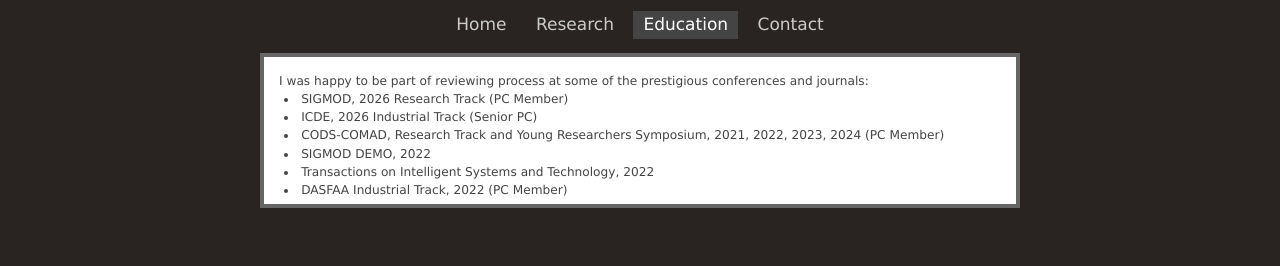
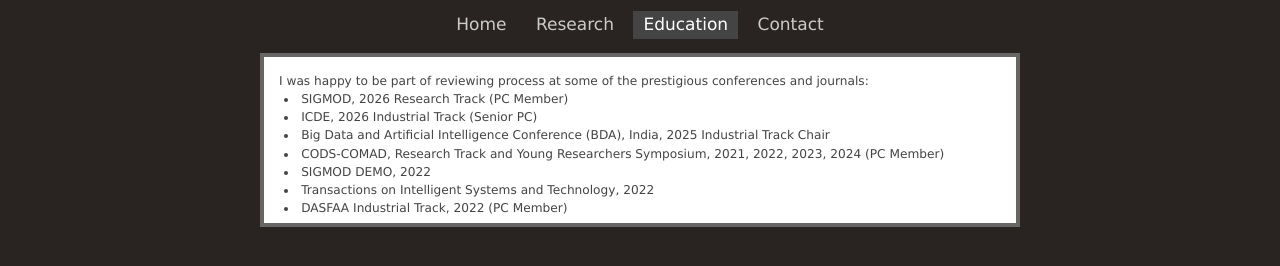
Before and after one commit to skarthikv-dsl/skarthikv-dsl.github.io, a plain HTML site: page service.html in a window 1280 px wide. Shown: the part 88-354 px from the top of the page. Drawn offline with Linux system fonts and the light colour scheme.

Commit message:
updated bda description

```diff
--- a/service.html
+++ b/service.html
@@ -29,6 +29,7 @@
 		I was happy to be part of reviewing process at some of the prestigious conferences and journals:<br>
 		<li> SIGMOD, 2026 Research Track (PC Member) </li>
 		<li> ICDE, 2026 Industrial Track (Senior PC) </li>
+		<li> Big Data and Artificial Intelligence Conference (BDA), India, 2025 Industrial Track Chair </li>
 <li> CODS-COMAD, Research Track and Young Researchers Symposium, 2021, 2022, 2023, 2024 (PC Member) </li>
 <li>SIGMOD DEMO, 2022
 </li>
```
